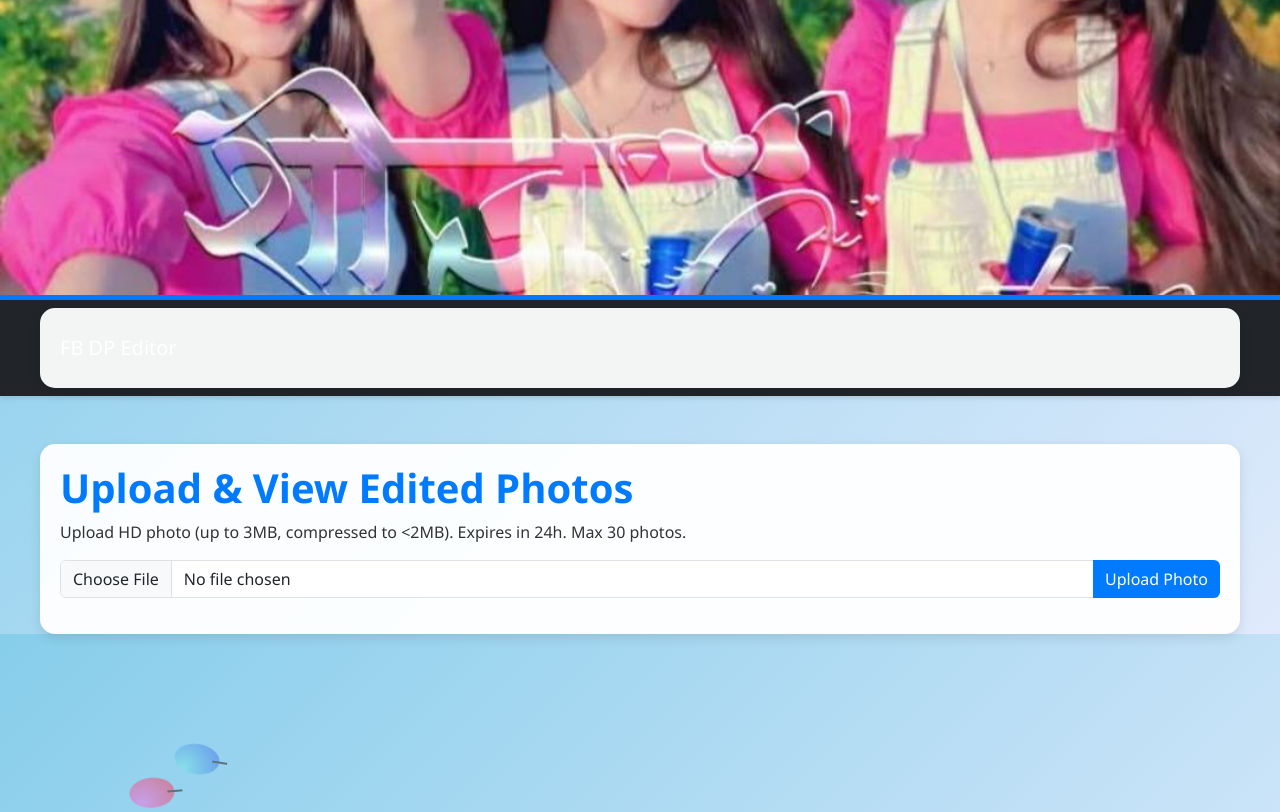
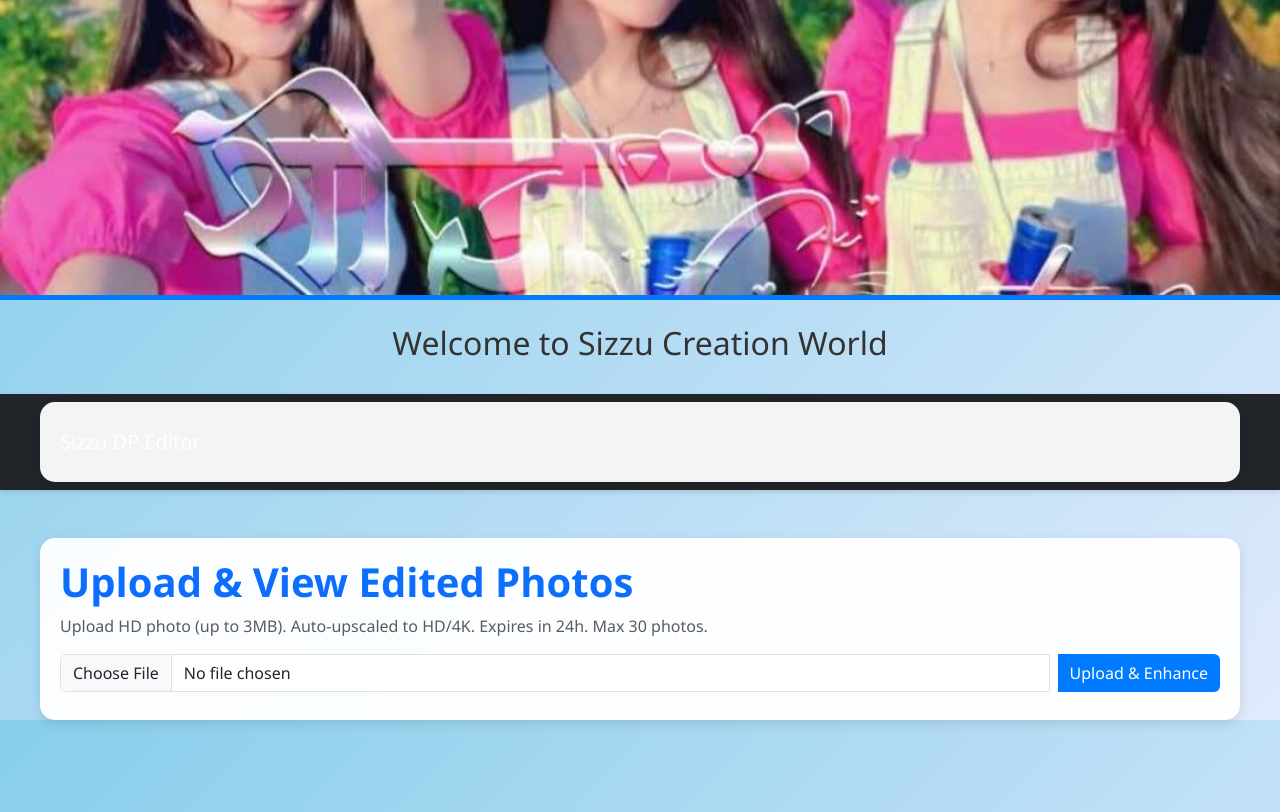
Before and after one commit to Dev093235/ShiiZu-CreAtiOn, a plain HTML site: page index.html in a window 1280 px wide. Shown: the top 812 px of the page. Drawn offline with nearby package versions, Linux system fonts and the light colour scheme.

Commit message:
Update index.html

```diff
--- a/index.html
+++ b/index.html
@@ -3,33 +3,38 @@
 <head>
     <meta charset="UTF-8">
     <meta name="viewport" content="width=device-width, initial-scale=1.0">
-    <title>FB DP Editor</title>
+    <title>Sizzu Creation World</title>
     <link href="https://cdn.jsdelivr.net/npm/bootstrap@5.3.0/dist/css/bootstrap.min.css" rel="stylesheet">
     <link rel="stylesheet" href="css/style.css">
+    <link href="https://fonts.googleapis.com/css2?family=Poppins:wght@700&family=Roboto:wght@400&display=swap" rel="stylesheet">
 </head>
 <body>
     <div class="cover-photo" onclick="showSlideshow()">
-        <img src="assets/images/cover.jpg" alt="Group Cover Photo" class="img-fluid" onerror="this.src='https://via.placeholder.com/1200x300?text=Add+Cover+Photo';">
+        <img src="assets/images/cover.jpg" alt="Sizzu Creation Cover" class="img-fluid" onerror="this.src='https://via.placeholder.com/1200x300?text=Add+Cover+Photo';">
+    </div>
+    <div class="welcome-text text-center py-4">
+        <h2 class="welcome-title">Welcome to Sizzu Creation World</h2>
     </div>
     <nav class="navbar navbar-dark bg-dark">
         <div class="container">
-            <a class="navbar-brand" href="#">FB DP Editor</a>
+            <a class="navbar-brand" href="#">Sizzu DP Editor</a>
         </div>
     </nav>
     <div class="container mt-5">
-        <h1>Upload & View Edited Photos</h1>
-        <p>Upload HD photo (up to 3MB, compressed to <2MB). Expires in 24h. Max 30 photos.</p>
-        <div class="input-group mb-3">
+        <h1 class="text-primary fw-bold">Upload & View Edited Photos</h1>
+        <p class="text-muted">Upload HD photo (up to 3MB). Auto-upscaled to HD/4K. Expires in 24h. Max 30 photos.</p>
+        <div class="input-group mb-4">
             <input type="file" id="photoInput" accept="image/*" class="form-control">
-            <button id="uploadBtn" class="btn btn-primary">Upload Photo</button>
+            <button id="uploadBtn" class="btn btn-primary ms-2">Upload & Enhance</button>
         </div>
-        <div id="gallery" class="row"></div>
+        <div id="gallery" class="row g-3"></div>
     </div>
     <div id="slideshow" class="slideshow" style="display: none;">
         <button class="slideshow-btn prev" onclick="changeSlide(-1)">&#10094;</button>
         <img id="slideshow-img" src="" alt="Slideshow">
         <button class="slideshow-btn next" onclick="changeSlide(1)">&#10095;</button>
     </div>
+    <script src="https://unpkg.com/waifu2x-wasm@0.1.0/dist/waifu2x.min.js"></script>
     <script src="js/script.js"></script>
 </body>
 </html>
```
